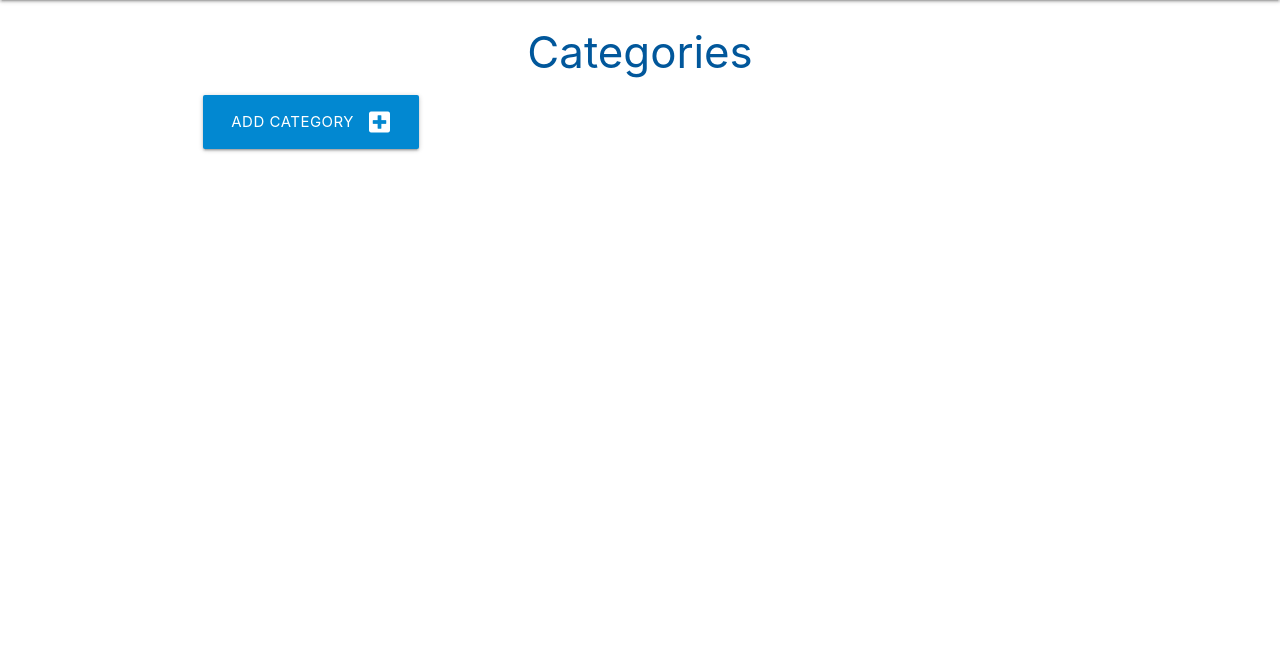
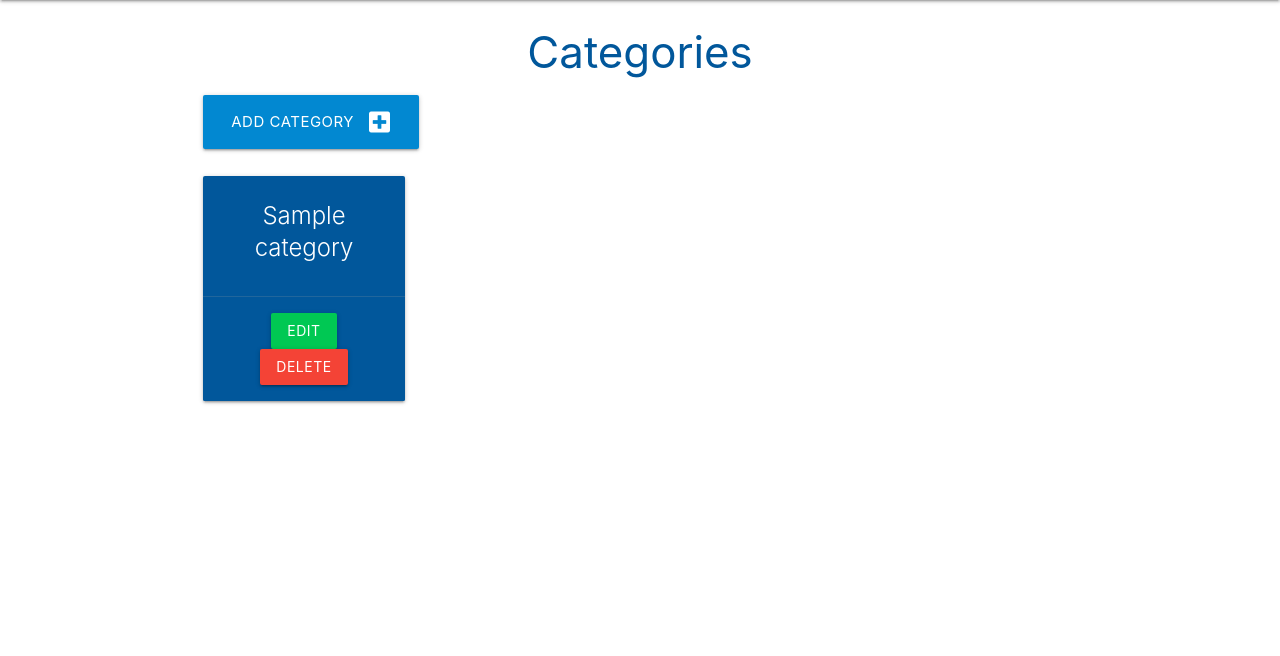
Before and after one commit to dansantinojones/task-manager, a Flask app: page /categories in a window 1280 px wide. Shown: the part 64-720 px from the top of the page. Run offline with Flask 2, Linux system fonts and the light colour scheme; tables that the repository leaves empty hold one stand-in row (values such as "Sample post").

Commit message:
Create for loop to add and edit category cards

```diff
--- a/taskmanager/templates/categories.html
+++ b/taskmanager/templates/categories.html
@@ -11,4 +11,20 @@
     </div>
 </div>
 
+<div class="row">
+    {% for category in categories %}
+    <div class="col s12 m6 l3">
+      <div class="card light-blue darken-4 center-align">
+        <div class="card-content white-text">
+          <span class="card-title">{{ category.category_name }}</span>
+        </div>
+        <div class="card-action">
+          <a href="{{ url_for('edit_category', category_id=category.id) }}" class="btn green accent-4">Edit</a>
+          <a href="#" class="btn red">Delete</a>
+        </div>
+      </div>
+    </div>
+    {% endfor %}
+  </div>
+
 {% endblock %}
```
